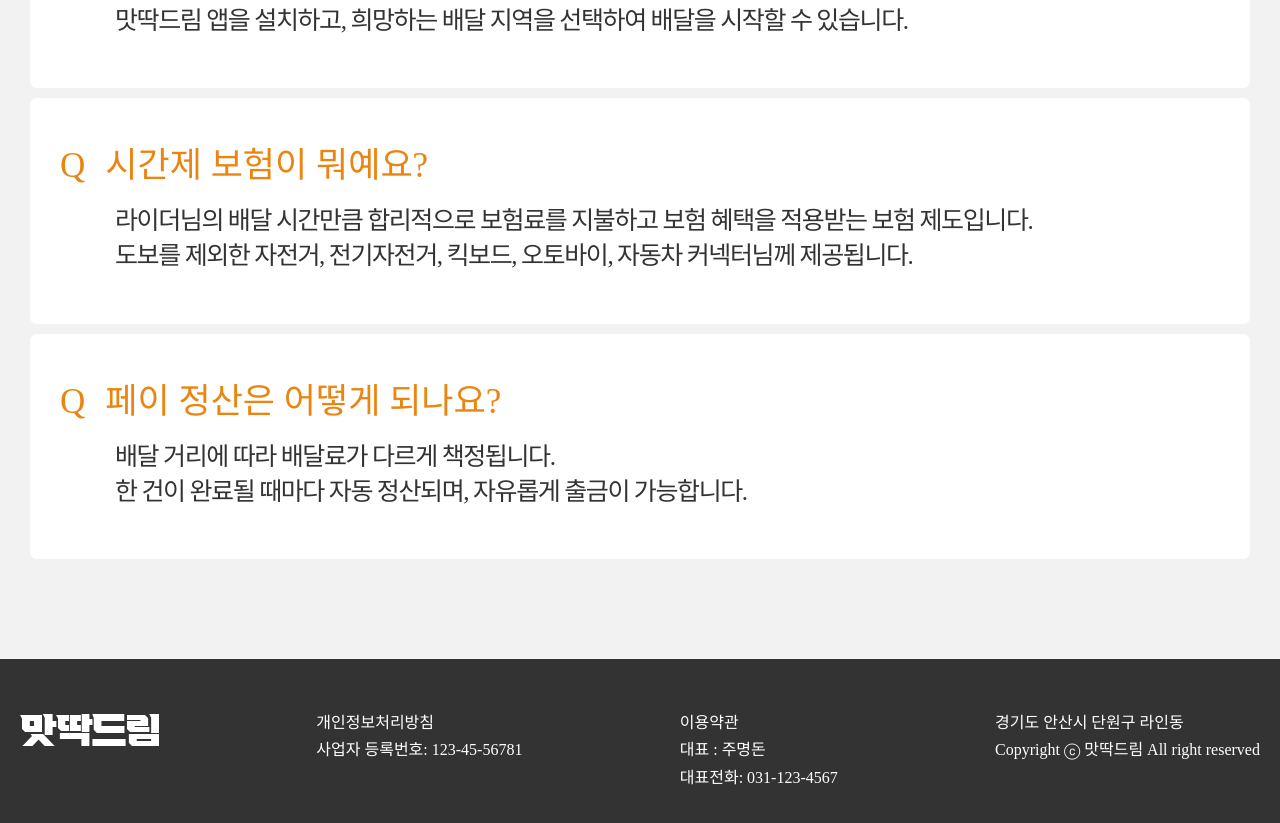
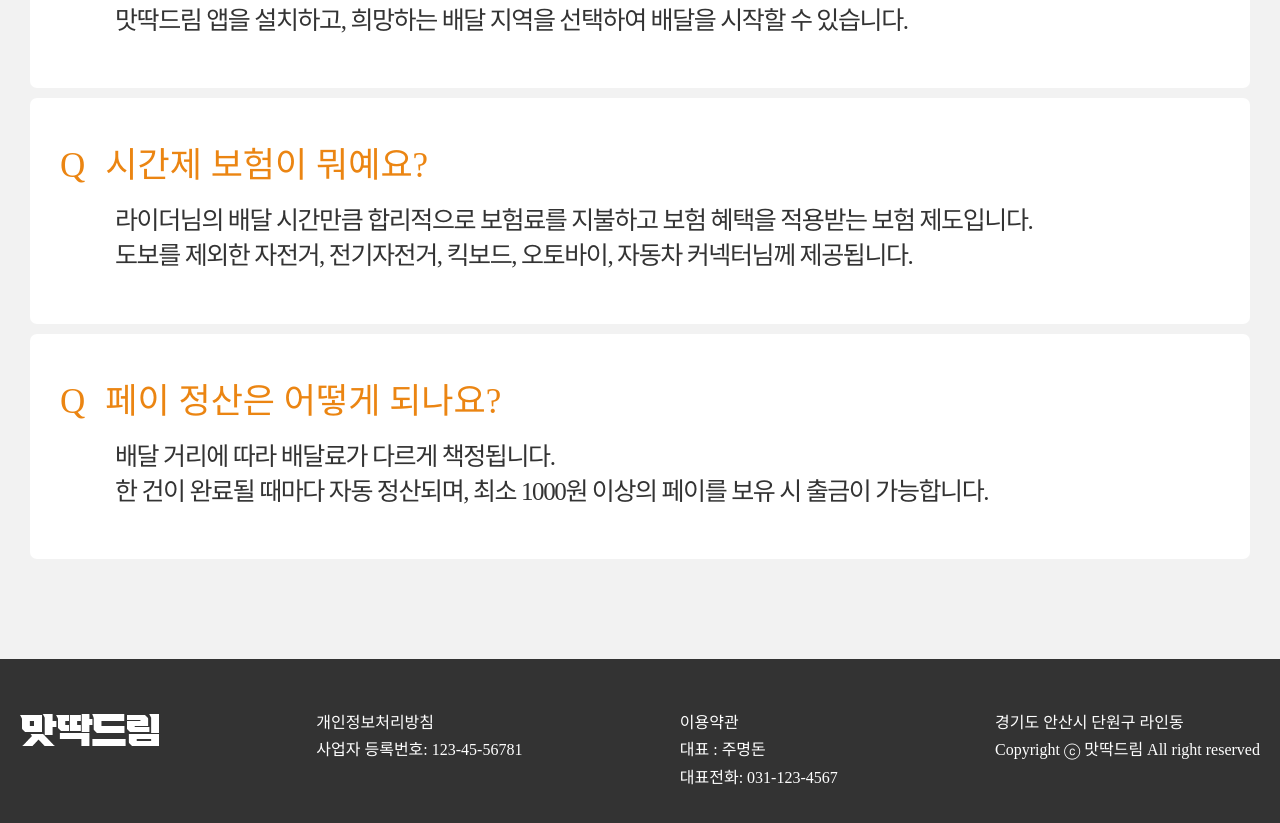
Before and after one commit to matddak/matddak.github.io, a plain HTML site: page index.html in a window 1280 px wide. Shown: the part 3825-4648 px from the top of the page. Drawn offline with Linux system fonts and the light colour scheme; a web font is replaced by a local one.

Commit message:
Update index.html

```diff
--- a/index.html
+++ b/index.html
@@ -122,7 +122,7 @@
                 <div class="answer-box">
                     <div class="question"><div class="q-big">Q</div> 페이 정산은 어떻게 되나요?</div>
                     <div class="answer">배달 거리에 따라 배달료가 다르게 책정됩니다. <br>
-                        한 건이 완료될 때마다 자동 정산되며, 자유롭게 출금이 가능합니다.</div>
+                        한 건이 완료될 때마다 자동 정산되며, 최소 1000원 이상의 페이를 보유 시 출금이 가능합니다.</div>
                 </div>
             </div>
         </div>
```
